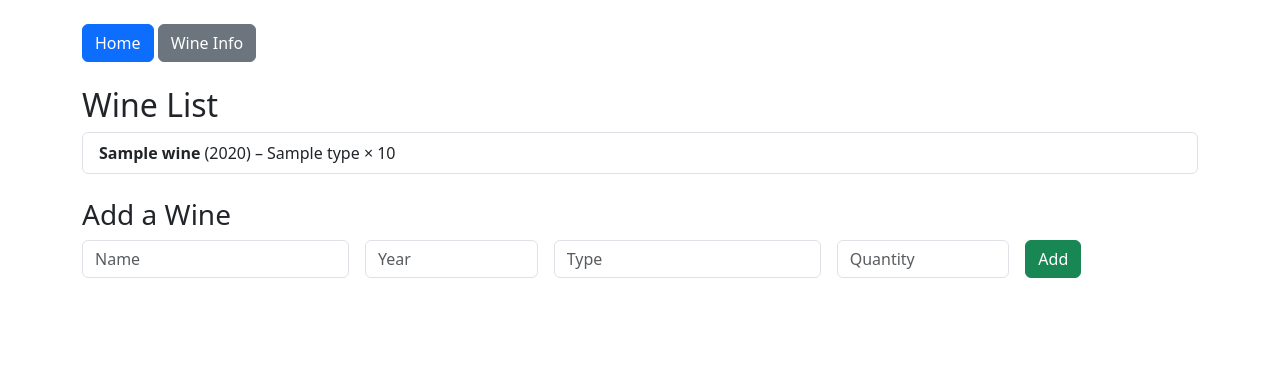
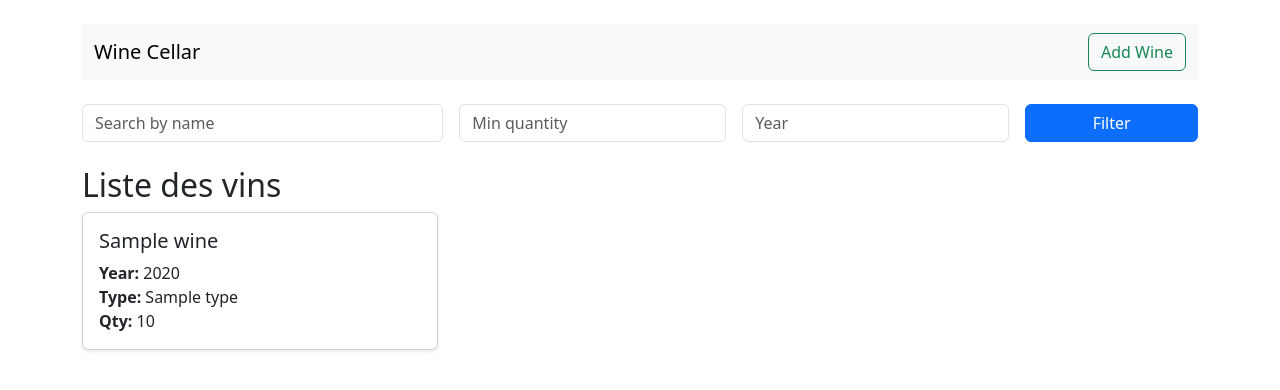
Before and after one commit to Ratcraft/grape, a Flask app: template grape/templates/index.html in a window 1280 px wide. Shown: the top 390 px of the page. Run offline with Flask 3, Linux system fonts and the light colour scheme; the template is opened without the code that fills it: most values are stand-ins (such as "Sample title", 1, 10 or a date in 2020).

Commit message:
changes by vibe coding

```diff
--- a/grape/app.py
+++ b/grape/app.py
@@ -7,18 +7,25 @@ init_db()
 
 @app.route('/')
 def index():
-    wines = Wine.get_all_wines()
-    return render_template('index.html', wines=wines)
+    name_filter = request.args.get("name", "")
+    min_quantity = request.args.get("min_quantity", "")
+    year_filter = request.args.get("year", "")
 
-@app.route('/add', methods=['POST'])
+    wines = Wine.get_all_wines_filtered(name_filter, min_quantity, year_filter)
+    return render_template("index.html", wines=wines)
+
+
+@app.route('/add', methods=['GET', 'POST'])
 def add_wine():
-    name = request.form['name']
-    year = request.form['year']
-    type = request.form['type']
-    quantity = request.form['quantity']
-    wine = Wine(name, int(year), type, int(quantity))
-    Wine.add_wine(wine)
-    return redirect(url_for('index'))
+    if request.method == 'POST':
+        name = request.form['name']
+        year = request.form['year']
+        type = request.form['type']
+        quantity = request.form['quantity']
+        wine = Wine(name, int(year), type, int(quantity))
+        Wine.add_wine(wine)
+        return redirect(url_for('index'))
+    return render_template('add_wine.html')
 
 @app.route('/info')
 def wine_info():
--- a/grape/templates/index.html
+++ b/grape/templates/index.html
@@ -1,23 +1,39 @@
 {% extends "layout.html" %}
 {% block content %}
-<h2>Wine List</h2>
-<ul class="list-group mb-4">
+    <form method="get" class="row g-3 mb-4">
+        <div class="col-md-4">
+            <input type="text" name="name" value="{{ request.args.get('name', '') }}" class="form-control" placeholder="Search by name">
+        </div>
+        <div class="col-md-3">
+            <input type="number" name="min_quantity" value="{{ request.args.get('min_quantity', '') }}" class="form-control" placeholder="Min quantity">
+        </div>
+        <div class="col-md-3">
+            <input type="number" name="year" value="{{ request.args.get('year', '') }}" class="form-control" placeholder="Year">
+        </div>
+        <div class="col-md-2">
+            <button type="submit" class="btn btn-primary w-100">Filter</button>
+        </div>
+    </form>
+
+    <h2>Liste des vins<i class="fa-solid fa-wine-bottle"></i></h2>
+    <div class="row">
     {% for wine in wines %}
-    <li class="list-group-item">
-        <a href="{{ url_for('wine_detail', wine_id=wine.id) }}">
-            <strong>{{ wine.name }}</strong> ({{ wine.year }}) – {{ wine.type }} × {{ wine.quantity }}
-        </a>
-    </li>
+    <div class="col-md-4 mb-4">
+        <div class="card h-100 shadow-sm wine-card">
+            <div class="card-body">
+                <h5 class="card-title">
+                    <a href="{{ url_for('wine_detail', wine_id=wine.id) }}" class="text-dark text-decoration-none">
+                        {{ wine.name }}
+                    </a>
+                </h5>
+                <p class="card-text">
+                    <strong>Year:</strong> {{ wine.year }}<br>
+                    <strong>Type:</strong> {{ wine.type }}<br>
+                    <strong>Qty:</strong> {{ wine.quantity }}
+                </p>
+            </div>
+        </div>
+    </div>
     {% endfor %}
-</ul>
-
-
-<h3>Add a Wine</h3>
-<form action="{{ url_for('add_wine') }}" method="post" class="row g-3">
-    <div class="col-md-3"><input class="form-control" name="name" placeholder="Name" required></div>
-    <div class="col-md-2"><input class="form-control" name="year" placeholder="Year" required></div>
-    <div class="col-md-3"><input class="form-control" name="type" placeholder="Type" required></div>
-    <div class="col-md-2"><input class="form-control" name="quantity" placeholder="Quantity" required></div>
-    <div class="col-md-2"><button type="submit" class="btn btn-success">Add</button></div>
-</form>
+    </div>
 {% endblock %}
--- a/grape/templates/layout.html
+++ b/grape/templates/layout.html
@@ -15,13 +15,28 @@
         text-decoration: underline;
         color: #333;
     }
+
+    .wine-card {
+        transition: background-color 0.3s ease, transform 0.2s ease;
+        cursor: pointer;
+    }
+
+    .wine-card:hover {
+        background-color: #e0e0e0;  /* un gris plus foncé */
+        transform: translateY(-2px);
+    }
 </style>
 
 <body class="container py-4">
-    <nav class="mb-4">
-        <a href="{{ url_for('index') }}" class="btn btn-primary">Home</a>
-        <a href="{{ url_for('wine_info') }}" class="btn btn-secondary">Wine Info</a>
+    <nav class="navbar navbar-expand-lg navbar-light bg-light mb-4">
+        <div class="container-fluid">
+            <a class="navbar-brand" href="{{ url_for('index') }}">Wine Cellar</a>
+            <div class="d-flex">
+                <a href="{{ url_for('add_wine') }}" class="btn btn-outline-success">Add Wine</a>
+            </div>
+        </div>
     </nav>
+
     {% block content %}{% endblock %}
 </body>
 </html>
```
Also changed, not shown: grape/models/wine_model.py (+26 -0 lines), grape/templates/add_wine.html (added, +22 -0 lines), grape/templates/wine_detail.html (+13 -12 lines).
